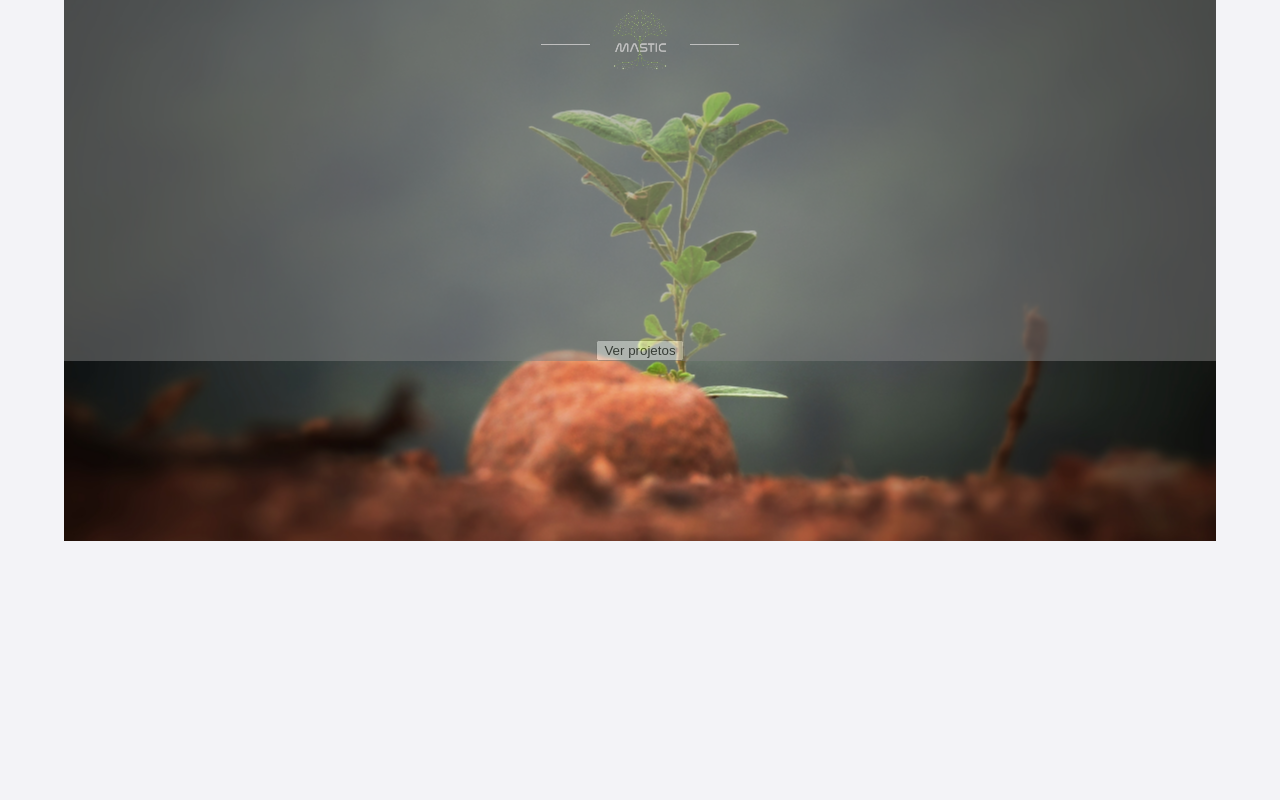
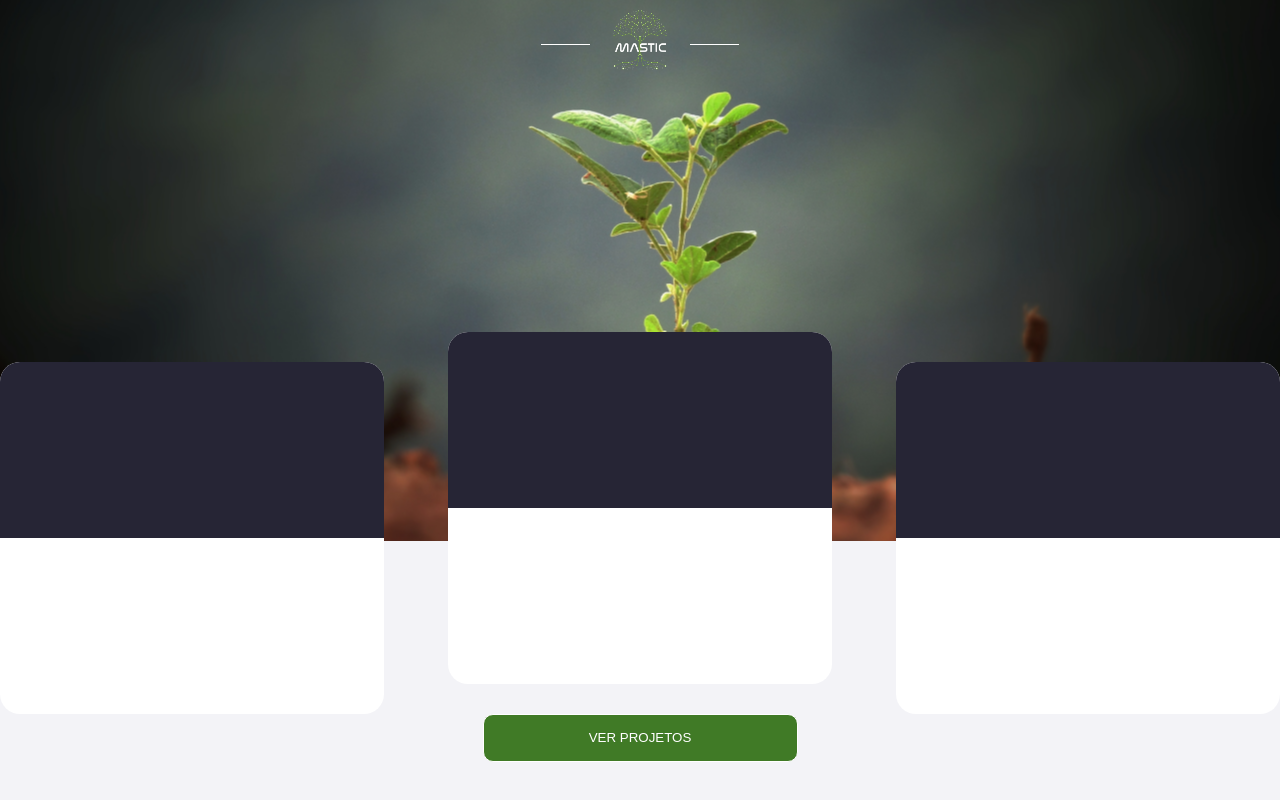
Before and after one commit to Mastic-Automate/automate-website, a React (Create React App) app: page /mastic in a window 1280 px wide. Shown: the part 1298-2098 px from the top of the page. Before the commit the page ends 1939 px from the top, so only its background shows below. Built offline with nearby package versions, Linux system fonts and the light colour scheme.

Commit message:
Added carousel and cards

```diff
--- a/src/components/ProjectsSection/ProjectsSection.css
+++ b/src/components/ProjectsSection/ProjectsSection.css
@@ -1,12 +1,12 @@
 .projects-wrapper {
     margin: auto;
     margin-top: 100px;
-    margin-bottom: 100px;
+    margin-bottom: 400px;
     display: flex;
     flex-direction: column;
     justify-content: space-between;
     align-items: center;
-    width: 90%;
+    width: 100%;
     max-width: 1300px;
     height: 630px;
     background-color: #407A26;
@@ -58,13 +58,52 @@
 
 .carousel-wrapper {
     width: 100%;
-    height: 450px;
+    height: 400px;
     position: absolute;
-    bottom: calc(0 + 100px);
-    background: gray;
-    opacity: 50%;
+    bottom: -35%;
+    display: flex;
+    flex-direction: column;
+    justify-content: space-around;
+    align-items: center;
+}
+
+    .carousel-wrapper .btn-primary {
+        background: #407A26;
+        width: 315px;
+        height: 54px;
+        text-transform: uppercase;
+        color: #fff;
+        border: 1px solid #fff;
+        border-radius: 10px;
+    }
+
+.carousel {
+    width: 100%;
+    height: 100%;
+    display: flex;
+    justify-content: space-between;
+}
+
+.carousel > .card {
+    background: #fff;
+    border-radius: 20px;
+    width: clamp(200px, 30%, 500px);
+    height: 100%;
     display: flex;
     flex-direction: column;
     justify-content: space-between;
-    align-items: center;
 }
+
+    .carousel .card.active {
+        margin-top: -30px;
+    }
+
+    .carousel .card > .card-header {
+        width: 100%;
+        height: 100%;
+        background: #262535;
+    }
+
+    .carousel .card .card-body {
+        height: 100%;
+    }
--- a/src/components/ProjectsSection/index.js
+++ b/src/components/ProjectsSection/index.js
@@ -11,9 +11,38 @@ function ProjectsSection() {
             <img src={ enterpriseLogo } className="logo-mastic"></img>
         </div>
         <div className='carousel-wrapper'>
-            <div className='carousel'></div>
+            <div className='carousel'>
+              <div className='card'>
+                <div className='card-header'>
 
-            <button>Ver projetos</button>
+                </div>
+                <div className='card-body'>
+
+                </div>
+
+              </div>
+              <div className='card active'>
+                <div className='card-header'>
+
+                </div>
+                <div className='card-body'>
+
+                </div>
+
+              </div>
+              <div className='card'>
+                <div className='card-header'>
+
+                </div>
+                <div className='card-body'>
+
+                </div>
+
+              </div>
+            </div>
+
+
+            <button className='btn-primary'>Ver projetos</button>
         </div>
 
 
```
